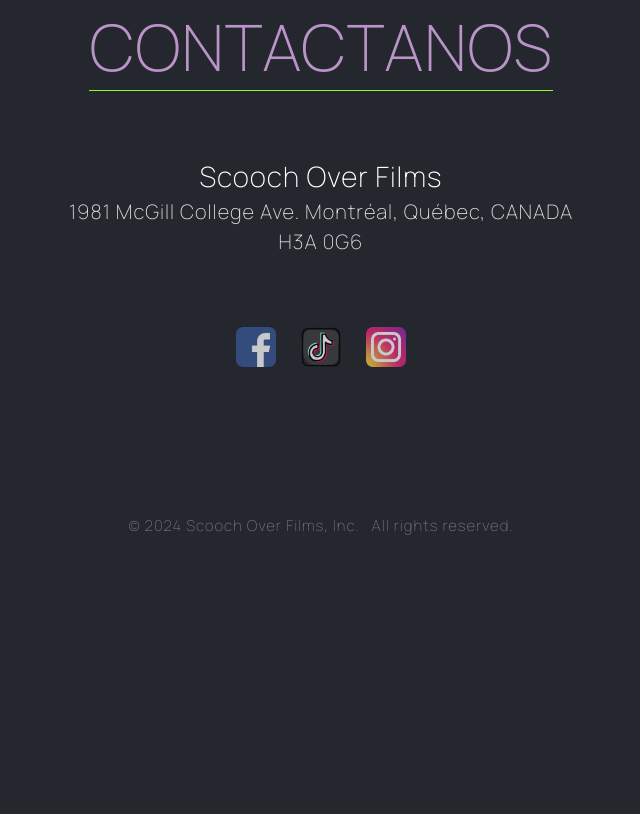
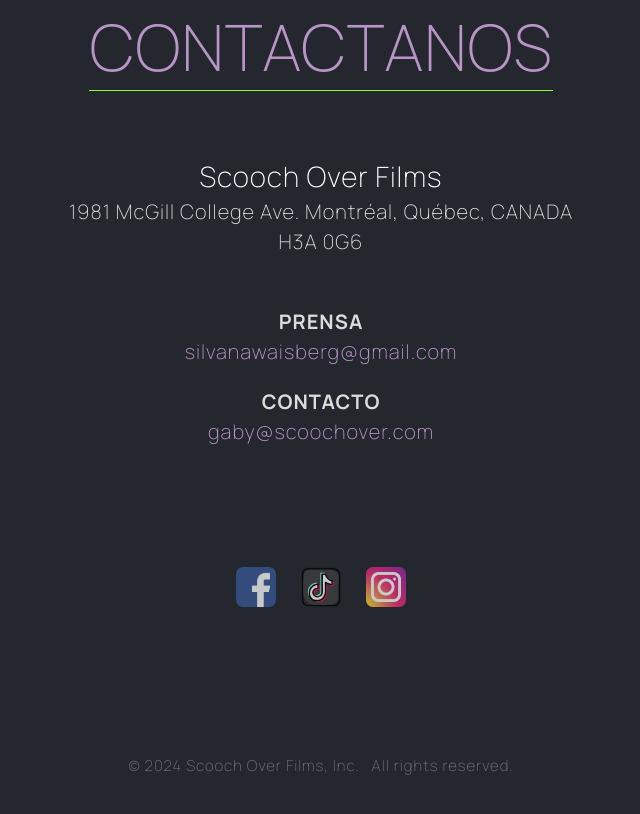
Before and after one commit to pludev/scooch, a plain HTML site: page index.html in a window 1280 px wide. Shown: the part 4848-5662 px from the top of the page, without its empty margins (319-959 px from the left). Before the commit the page ends 5446 px from the top, so only its background shows below. Drawn offline with nearby package versions, Linux system fonts and the light colour scheme.

Commit message:
email addresses added to footer

```diff
--- a/index.html
+++ b/index.html
@@ -33,7 +33,11 @@
             <a href="#nosotros">Nosotros</a>
           </li>
           <li>
-            <a href="#contactanos">Contactanos</a>
+            <!-- <a href="#contactanos">Contactanos</a> -->
+            <a
+              href="mailto:gaby@scoochoverfilms.com?subject=Contactanos%20-%20Website%20Scooch%20Over%20Films"
+              >Contactanos</a
+            >
           </li>
         </ul>
       </div>
@@ -224,6 +228,25 @@
 
         <br />
         <br />
+
+        <p>
+          <b>PRENSA</b><br />
+          <a
+            href="mailto:silvanawaisberg@gmail.com?subject=Contactanos%20-%20Website%20Scooch%20Over%20Films"
+            >silvanawaisberg@gmail.com</a
+          >
+        </p>
+
+        <p>
+          <b>CONTACTO</b><br />
+          <a
+            href="mailto:gaby@scoochoverfilms.com?subject=Contactanos%20-%20Website%20Scooch%20Over%20Films"
+            >gaby@scoochover.com</a
+          >
+        </p>
+
+        <br />
+        <br />
         <br />
 
         <!-- <a href="https://www.imdb.com/name/nm1505955/"
```
